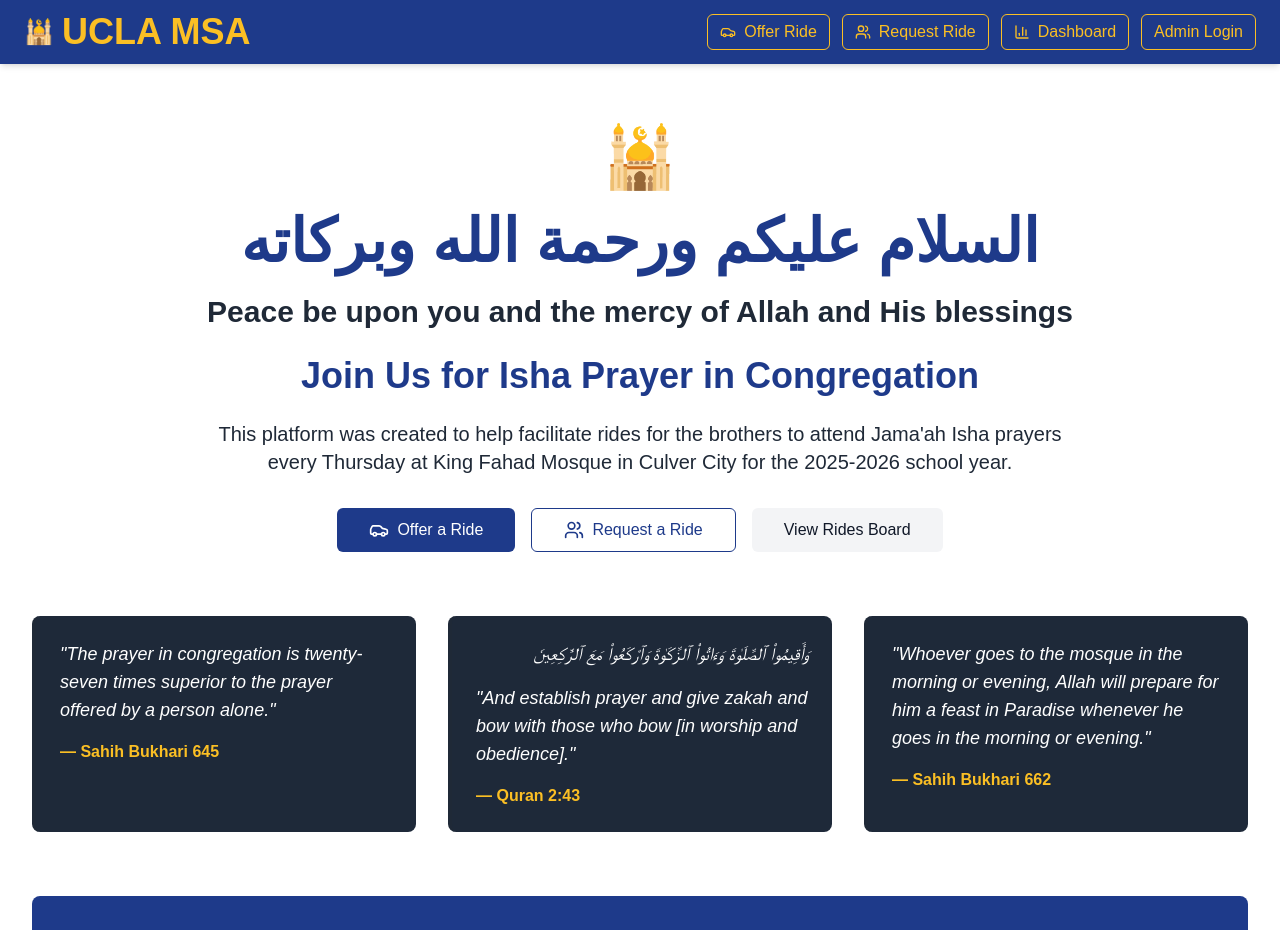
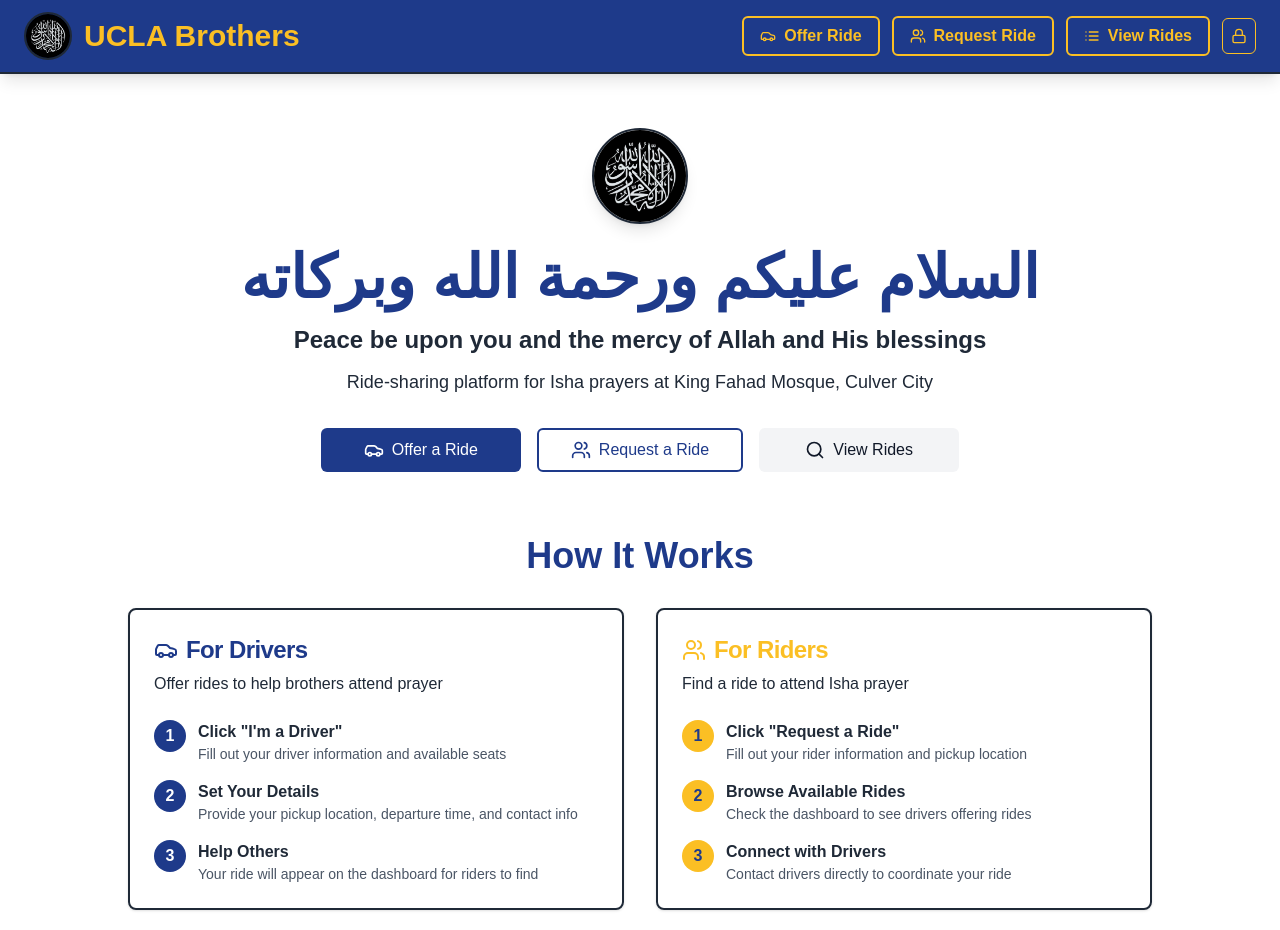
Before and after one commit to AhmadWajid/kfmruns, a Next.js app: page / in a window 1280 px wide. Shown: the top 930 px of the page. Built offline with nearby package versions, Linux system fonts and the light colour scheme; no server answers.

Commit message:
display udpates

```diff
--- a/app/layout.tsx
+++ b/app/layout.tsx
@@ -14,22 +14,22 @@ const geistMono = Geist_Mono({
 });
 
 export const metadata: Metadata = {
-  title: "UCLA MSA - Thursday Isha Ride Matching",
-  description: "UCLA Thursday Isha prayer rides to King Fahad Mosque. Find drivers and riders for convenient transportation.",
-  keywords: "UCLA, MSA, Muslim, ride sharing, transportation, King Fahad Mosque, Isha prayer",
-  authors: [{ name: "UCLA Muslim Student Association" }],
+  title: "UCLA Brothers - Isha Ride Matching",
+  description: "UCLA Isha prayer rides to King Fahad Mosque. Find drivers and riders for convenient transportation.",
+  keywords: "UCLA, Brothers, Muslim, ride sharing, transportation, King Fahad Mosque, Isha prayer",
+  authors: [{ name: "UCLA Brothers" }],
   viewport: "width=device-width, initial-scale=1, maximum-scale=1, viewport-fit=cover",
   openGraph: {
     url: "https://kfmruns.netlify.app",
     type: "website",
-    title: "UCLA MSA - Isha Ride Matching",
+    title: "UCLA Brothers - Isha Ride Matching",
     description: "UCLA Isha prayer rides to King Fahad Mosque. Find drivers and riders for convenient transportation.",
     images: [
       {
         url: "https://opengraph.b-cdn.net/production/images/772e43a7-89d8-4749-9ab3-f68a4f8e9171.png?token=BMRLIqLB6p1iUNAztv7QgNu4vzsomGz2HAdkegdfCDQ&height=681&width=1200&expires=33297240693",
         width: 1200,
         height: 626,
-        alt: "UCLA MSA - Isha Ride Matching",
+        alt: "UCLA Brothers - Isha Ride Matching",
       },
     ],
   },
--- a/app/page.tsx
+++ b/app/page.tsx
@@ -1,78 +1,177 @@
 'use client';
 
-import { useState } from 'react';
 import Link from 'next/link';
-import { Car, Users, MapPin, Clock, Star, Heart } from 'lucide-react';
+import { Car, Users, Search } from 'lucide-react';
 import { Button } from '@/components/ui/button';
 import { Card, CardContent, CardDescription, CardHeader, CardTitle } from '@/components/ui/card';
 
 export default function Home() {
-  const [isLoading, setIsLoading] = useState(false);
-
   return (
     <div className="min-h-screen bg-bg-primary text-text-primary">
       {/* Hero Section */}
       <div className="flex flex-col grow">
         <div className="max-w-7xl mx-auto px-4 sm:px-6 lg:px-8 py-12 bg-bg-primary">
         <div className="text-center mb-16">
-          <div className="text-6xl mb-6">🕌</div>
-          <h1 className="text-4xl md:text-6xl font-bold text-text-primary mb-6">
-            <span className="text-msa-blue">السلام عليكم ورحمة الله وبركاته</span>
+          <img
+            src="/uclabrothers.jpg"
+            alt="UCLA Brothers Logo"
+            className="h-20 w-20 md:h-24 md:w-24 mx-auto mb-6 rounded-full object-cover border-2 border-msa-yellow shadow-lg"
+            onError={(e) => {
+              // Fallback to emoji if image doesn't exist
+              e.currentTarget.style.display = 'none';
+              const fallback = document.createElement('div');
+              fallback.className = 'text-5xl mb-4';
+              fallback.textContent = '🕌';
+              e.currentTarget.parentNode?.insertBefore(fallback, e.currentTarget);
+            }}
+          />
+          <h1 className="text-3xl md:text-5xl font-bold text-msa-blue mb-3">
+            <span className="text-4xl md:text-6xl">السلام عليكم ورحمة الله وبركاته</span>
             <br />
-            <span className="text-2xl md:text-3xl text-text-primary">Peace be upon you and the mercy of Allah and His blessings</span>
+            <span className="text-xl md:text-2xl text-text-primary">Peace be upon you and the mercy of Allah and His blessings</span>
           </h1>
-          <h2 className="text-3xl md:text-4xl font-bold text-msa-blue mb-6">
-            Join Us for Isha Prayer in Congregation
-          </h2>
-          <p className="text-xl text-text-primary mb-8 max-w-4xl mx-auto">
-            This platform was created to help facilitate rides for the brothers to attend Jama'ah Isha prayers every Thursday at King Fahad Mosque in Culver City for the 2025-2026 school year.
+          <p className="text-lg text-text-primary mb-8 max-w-2xl mx-auto">
+            Ride-sharing platform for Isha prayers at King Fahad Mosque, Culver City
           </p>
+
+          {/* Main Action Buttons */}
           <div className="flex flex-col sm:flex-row gap-4 justify-center">
             <Link href="/driver">
-              <Button size="lg" className="w-auto bg-msa-blue hover:bg-blue-800 text-white">
+              <Button size="lg" className="bg-msa-blue hover:bg-blue-800 text-white min-w-[200px]">
                 <Car className="mr-2 h-5 w-5" />
                 Offer a Ride
               </Button>
             </Link>
             <Link href="/rider">
-              <Button size="lg" variant="outline" className="w-auto border-msa-blue text-msa-blue hover:bg-msa-blue hover:text-white">
+              <Button size="lg" variant="outline" className="border-2 border-msa-blue text-msa-blue hover:bg-msa-blue hover:text-white min-w-[200px]">
                 <Users className="mr-2 h-5 w-5" />
                 Request a Ride
               </Button>
             </Link>
             <Link href="/dashboard">
-              <Button size="lg" variant="secondary" className="w-auto bg-gray-100 text-gray-900 hover:bg-gray-200">
-                View Rides Board
+              <Button size="lg" variant="secondary" className="bg-gray-100 text-gray-900 hover:bg-gray-200 min-w-[200px]">
+                <Search className="mr-2 h-5 w-5" />
+                View Rides
               </Button>
             </Link>
           </div>
         </div>
 
+        {/* How It Works Section */}
+        <div className="mb-16">
+          <h2 className="text-3xl md:text-4xl font-bold text-center text-msa-blue mb-8">
+            How It Works
+          </h2>
+          <div className="grid md:grid-cols-2 gap-8 max-w-5xl mx-auto">
+            {/* For Drivers */}
+            <Card className="border-2 border-msa-blue">
+              <CardHeader>
+                <CardTitle className="text-2xl text-msa-blue flex items-center gap-2">
+                  <Car className="h-6 w-6" />
+                  For Drivers
+                </CardTitle>
+                <CardDescription className="text-base">
+                  Offer rides to help brothers attend prayer
+                </CardDescription>
+              </CardHeader>
+              <CardContent>
+                <ol className="space-y-4">
+                  <li className="flex gap-3">
+                    <div className="flex-shrink-0 w-8 h-8 rounded-full bg-msa-blue text-white flex items-center justify-center font-bold">1</div>
+                    <div>
+                      <p className="font-semibold">Click "I'm a Driver"</p>
+                      <p className="text-sm text-gray-600">Fill out your driver information and available seats</p>
+                    </div>
+                  </li>
+                  <li className="flex gap-3">
+                    <div className="flex-shrink-0 w-8 h-8 rounded-full bg-msa-blue text-white flex items-center justify-center font-bold">2</div>
+                    <div>
+                      <p className="font-semibold">Set Your Details</p>
+                      <p className="text-sm text-gray-600">Provide your pickup location, departure time, and contact info</p>
+                    </div>
+                  </li>
+                  <li className="flex gap-3">
+                    <div className="flex-shrink-0 w-8 h-8 rounded-full bg-msa-blue text-white flex items-center justify-center font-bold">3</div>
+                    <div>
+                      <p className="font-semibold">Help Others</p>
+                      <p className="text-sm text-gray-600">Your ride will appear on the dashboard for riders to find</p>
+                    </div>
+                  </li>
+                </ol>
+              </CardContent>
+            </Card>
+
+            {/* For Riders */}
+            <Card className="border-2 border-msa-yellow">
+              <CardHeader>
+                <CardTitle className="text-2xl text-msa-yellow flex items-center gap-2">
+                  <Users className="h-6 w-6" />
+                  For Riders
+                </CardTitle>
+                <CardDescription className="text-base">
+                  Find a ride to attend Isha prayer
+                </CardDescription>
+              </CardHeader>
+              <CardContent>
+                <ol className="space-y-4">
+                  <li className="flex gap-3">
+                    <div className="flex-shrink-0 w-8 h-8 rounded-full bg-msa-yellow text-msa-blue flex items-center justify-center font-bold">1</div>
+                    <div>
+                      <p className="font-semibold">Click "Request a Ride"</p>
+                      <p className="text-sm text-gray-600">Fill out your rider information and pickup location</p>
+                    </div>
+                  </li>
+                  <li className="flex gap-3">
+                    <div className="flex-shrink-0 w-8 h-8 rounded-full bg-msa-yellow text-msa-blue flex items-center justify-center font-bold">2</div>
+                    <div>
+                      <p className="font-semibold">Browse Available Rides</p>
+                      <p className="text-sm text-gray-600">Check the dashboard to see drivers offering rides</p>
+                    </div>
+                  </li>
+                  <li className="flex gap-3">
+                    <div className="flex-shrink-0 w-8 h-8 rounded-full bg-msa-yellow text-msa-blue flex items-center justify-center font-bold">3</div>
+                    <div>
+                      <p className="font-semibold">Connect with Drivers</p>
+                      <p className="text-sm text-gray-600">Contact drivers directly to coordinate your ride</p>
+                    </div>
+                  </li>
+                </ol>
+              </CardContent>
+            </Card>
+          </div>
+        </div>
+
         {/* Islamic Quotes Cards */}
-        <div className="grid md:grid-cols-3 gap-8 mb-16">
-          <div className="bg-gray-800 rounded-lg border-l-4 border-msa-yellow p-6 hover:shadow-lg transition-shadow">
-            <p className="text-white italic text-lg mb-4">
+        <div className="grid md:grid-cols-3 gap-6 mb-16 max-w-6xl mx-auto">
+          <Card className="bg-gradient-to-br from-msa-blue/10 to-msa-blue/5 border-2 border-msa-blue/20 shadow-md">
+            <CardContent className="pt-6">
+              <p className="text-text-primary italic text-base leading-relaxed mb-4">
                 "The prayer in congregation is twenty-seven times superior to the prayer offered by a person alone."
               </p>
-            <p className="text-msa-yellow font-bold">— Sahih Bukhari 645</p>
-          </div>
+              <p className="text-msa-blue font-semibold text-sm">— Sahih Bukhari 645</p>
+            </CardContent>
+          </Card>
 
-          <div className="bg-gray-800 rounded-lg border-l-4 border-msa-yellow p-6 hover:shadow-lg transition-shadow">
-            <p className="text-white italic text-lg mb-4 text-right" dir="rtl">
+          <Card className="bg-gradient-to-br from-msa-yellow/10 to-msa-yellow/5 border-2 border-msa-yellow/20 shadow-md">
+            <CardContent className="pt-6">
+              <p className="text-text-primary text-xl mb-3 text-right leading-relaxed" dir="rtl" style={{ fontFamily: 'serif' }}>
                 وَأَقِيمُوا۟ ٱلصَّلَوٰةَ وَءَاتُوا۟ ٱلزَّكَوٰةَ وَٱرْكَعُوا۟ مَعَ ٱلرَّٰكِعِينَ
               </p>
-            <p className="text-white italic text-lg mb-4">
+              <p className="text-text-primary italic text-base leading-relaxed mb-4">
                 "And establish prayer and give zakah and bow with those who bow [in worship and obedience]."
               </p>
-            <p className="text-msa-yellow font-bold">— Quran 2:43</p>
-          </div>
+              <p className="text-msa-yellow font-semibold text-sm">— Quran 2:43</p>
+            </CardContent>
+          </Card>
 
-          <div className="bg-gray-800 rounded-lg border-l-4 border-msa-yellow p-6 hover:shadow-lg transition-shadow">
-            <p className="text-white italic text-lg mb-4">
+          <Card className="bg-gradient-to-br from-msa-blue/10 to-msa-blue/5 border-2 border-msa-blue/20 shadow-md">
+            <CardContent className="pt-6">
+              <p className="text-text-primary italic text-base leading-relaxed mb-4">
                 "Whoever goes to the mosque in the morning or evening, Allah will prepare for him a feast in Paradise whenever he goes in the morning or evening."
               </p>
-            <p className="text-msa-yellow font-bold">— Sahih Bukhari 662</p>
-          </div>
+              <p className="text-msa-blue font-semibold text-sm">— Sahih Bukhari 662</p>
+            </CardContent>
+          </Card>
         </div>
 
 
@@ -81,7 +180,7 @@ export default function Home() {
           <h2 className="text-2xl font-bold mb-4">بارك الله فيكم</h2>
           <p className="text-lg opacity-90">May Allah bless you</p>
           <p className="mt-4 text-sm opacity-75">
-            Thank you for participating in our community ride-sharing program for Thursday Isha prayers.
+            Thank you for participating in our community ride-sharing program for Isha prayers.
             May Allah reward you for your service to the community and grant you the rewards of congregational prayer.
           </p>
         </div>
@@ -91,8 +190,8 @@ export default function Home() {
       {/* Simple Footer */}
       <footer className="bg-msa-blue text-text-secondary py-6 px-5 text-center">
         <div className="space-y-2">
-          <p className="text-lg">📍 Destination: King Fahad Mosque, 10980 Washington Blvd, Culver City, CA 90232</p>
-          <p className="text-lg">🕐 Every Thursday Evening</p>
+          <p className="text-lg">Destination: King Fahad Mosque, 10980 Washington Blvd, Culver City, CA 90232</p>
+          <p className="text-lg">Every Evening</p>
         </div>
       </footer>
     </div>
--- a/src/components/Navbar.tsx
+++ b/src/components/Navbar.tsx
@@ -4,7 +4,7 @@ import { useState, useEffect } from 'react';
 import Link from 'next/link';
 import { useRouter } from 'next/navigation';
 import { Button } from '@/components/ui/button';
-import { Car, Users, BarChart3, LogOut, Menu, X } from 'lucide-react';
+import { Car, Users, List, LogOut, Menu, X, Lock } from 'lucide-react';
 
 interface NavbarProps {
   currentPage?: string;
@@ -54,21 +54,33 @@ export default function Navbar({ currentPage = 'home' }: NavbarProps) {
 
   return (
     <header className="fixed z-50 w-full flex flex-col items-stretch">
-      <div className="flex z-1 justify-between items-center w-full transition duration-200 px-4 md:px-6 bg-msa-blue shadow-md">
+      <div className="flex z-1 justify-between items-center w-full transition duration-200 px-4 md:px-6 bg-msa-blue shadow-lg border-b-2 border-msa-yellow/30">
         {/* Logo */}
-        <Link href="/" className="flex py-3 gap-2 items-center min-w-0">
-          <div className="text-2xl">🕌</div>
-          <h1 className="text-2xl md:text-4xl text-msa-yellow font-bold truncate">UCLA MSA</h1>
+        <Link href="/" className="flex py-3 gap-3 items-center min-w-0 hover:opacity-90 transition-opacity">
+          <img
+            src="/uclabrothers.jpg"
+            alt="UCLA Brothers Logo"
+            className="h-10 w-10 md:h-12 md:w-12 rounded-full object-cover border-2 border-msa-yellow"
+            onError={(e) => {
+              // Fallback to emoji if image doesn't exist
+              e.currentTarget.style.display = 'none';
+              const fallback = document.createElement('div');
+              fallback.className = 'text-2xl';
+              fallback.textContent = '🕌';
+              e.currentTarget.parentNode?.insertBefore(fallback, e.currentTarget);
+            }}
+          />
+          <h1 className="text-xl md:text-3xl text-msa-yellow font-bold truncate">UCLA Brothers</h1>
         </Link>
 
         {/* Desktop Navigation */}
-        <div className="hidden md:flex items-center gap-3">
+        <nav className="hidden md:flex items-center gap-3" aria-label="Main navigation">
           <Link href="/driver">
             <Button
               variant="outline"
-              size="sm"
-              className={`border-msa-yellow text-msa-yellow hover:bg-msa-yellow hover:text-msa-blue ${
-                currentPage === 'driver' ? 'bg-msa-yellow text-msa-blue' : ''
+              size="default"
+              className={`border-2 border-msa-yellow text-msa-yellow hover:bg-msa-yellow hover:text-msa-blue font-semibold transition-all ${
+                currentPage === 'driver' ? 'bg-msa-yellow text-msa-blue shadow-md' : ''
               }`}
             >
               <Car className="mr-2 h-4 w-4" />
@@ -79,9 +91,9 @@ export default function Navbar({ currentPage = 'home' }: NavbarProps) {
           <Link href="/rider">
             <Button
               variant="outline"
-              size="sm"
-              className={`border-msa-yellow text-msa-yellow hover:bg-msa-yellow hover:text-msa-blue ${
-                currentPage === 'rider' ? 'bg-msa-yellow text-msa-blue' : ''
+              size="default"
+              className={`border-2 border-msa-yellow text-msa-yellow hover:bg-msa-yellow hover:text-msa-blue font-semibold transition-all ${
+                currentPage === 'rider' ? 'bg-msa-yellow text-msa-blue shadow-md' : ''
               }`}
             >
               <Users className="mr-2 h-4 w-4" />
@@ -92,13 +104,13 @@ export default function Navbar({ currentPage = 'home' }: NavbarProps) {
           <Link href="/dashboard">
             <Button
               variant="outline"
-              size="sm"
-              className={`border-msa-yellow text-msa-yellow hover:bg-msa-yellow hover:text-msa-blue ${
-                currentPage === 'dashboard' ? 'bg-msa-yellow text-msa-blue' : ''
+              size="default"
+              className={`border-2 border-msa-yellow text-msa-yellow hover:bg-msa-yellow hover:text-msa-blue font-semibold transition-all ${
+                currentPage === 'dashboard' ? 'bg-msa-yellow text-msa-blue shadow-md' : ''
               }`}
             >
-              <BarChart3 className="mr-2 h-4 w-4" />
-              Dashboard
+              <List className="mr-2 h-4 w-4" />
+              View Rides
             </Button>
           </Link>
 
@@ -130,25 +142,19 @@ export default function Navbar({ currentPage = 'home' }: NavbarProps) {
               </Button>
             </div>
           ) : (
-            <Link href="/admin">
-              <Button variant="outline" size="sm" className="border-msa-yellow text-msa-yellow hover:bg-msa-yellow hover:text-msa-blue">
-                Admin Login
+            <Link href="/admin" title="Admin Login">
+              <Button
+                variant="outline"
+                size="sm"
+                className="border-msa-yellow text-msa-yellow hover:bg-msa-yellow hover:text-msa-blue p-2"
+              >
+                <Lock className="h-4 w-4" />
               </Button>
             </Link>
           )}
+        </nav>
 
-          {/* Mobile menu button */}
-          <Button
-            variant="ghost"
-            size="sm"
-            onClick={toggleMobileMenu}
-            className="md:hidden text-msa-yellow hover:bg-msa-yellow hover:text-msa-blue"
-          >
-            {isMobileMenuOpen ? <X className="h-5 w-5" /> : <Menu className="h-5 w-5" />}
-          </Button>
-        </div>
-
-        {/* Mobile menu button (when desktop nav is hidden) */}
+        {/* Mobile menu button */}
         <div className="md:hidden flex items-center">
           <Button
             variant="ghost"
@@ -199,8 +205,8 @@ export default function Navbar({ currentPage = 'home' }: NavbarProps) {
                   currentPage === 'dashboard' ? 'bg-msa-yellow text-msa-blue' : ''
                 }`}
               >
-                <BarChart3 className="mr-2 h-4 w-4" />
-                Dashboard
+                <List className="mr-2 h-4 w-4" />
+                View Rides
               </Button>
             </Link>
 
```
Also changed, not shown: public/uclabrothers.jpg (added). Lines whose indentation alone changed are shown as unchanged.
